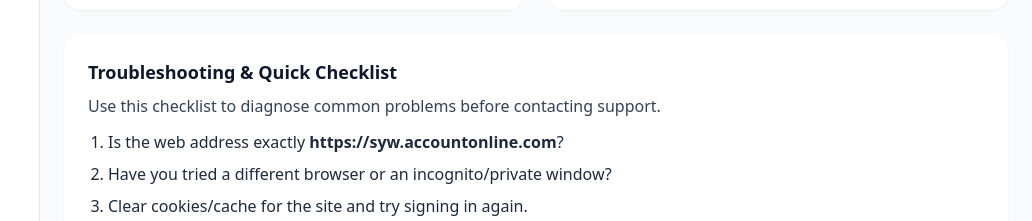
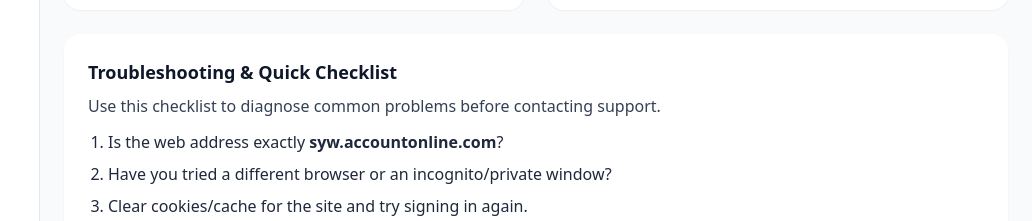
Before and after one commit to syw-account-help/syw-account-help.github.io, a plain HTML site: page index.html in a window 1280 px wide. Shown: the part 1660-1881 px from the top of the page, without its empty margins (248-1280 px from the left). Drawn offline with nearby package versions, Linux system fonts and the light colour scheme.

Commit message:
Update index.html

```diff
--- a/index.html
+++ b/index.html
@@ -88,7 +88,7 @@
             <div class="rounded-2xl bg-gradient-to-br from-cyan-600 to-cyan-500 text-white p-6 shadow-lg">
               <p class="text-xs uppercase font-semibold">Need help now?</p>
               <h3 class="text-xl font-bold mt-2">Visit the official sign-in</h3>
-              <a href="https://syw.accountonline.com" target="_blank" rel="noopener" class="mt-4 inline-block bg-white text-cyan-700 px-4 py-2 rounded-lg font-medium">Open syw.accountonline.com</a>
+              <a href="https://www.shopyourway.com/login" target="_blank" rel="noopener" class="mt-4 inline-block bg-white text-cyan-700 px-4 py-2 rounded-lg font-medium">Open syw.accountonline.com</a>
             </div>
           </div>
         </div>
@@ -192,7 +192,7 @@
             <h4 class="text-lg font-semibold">Troubleshooting & Quick Checklist</h4>
             <p class="mt-2 text-slate-700">Use this checklist to diagnose common problems before contacting support.</p>
             <ul class="list-decimal pl-5 mt-3 text-slate-800 space-y-2">
-              <li>Is the web address exactly <strong>https://syw.accountonline.com</strong>?</li>
+              <li>Is the web address exactly <strong>syw.accountonline.com</strong>?</li>
               <li>Have you tried a different browser or an incognito/private window?</li>
               <li>Clear cookies/cache for the site and try signing in again.</li>
               <li>Try the password reset flow and check all your email accounts for the reset link.</li>
@@ -315,7 +315,7 @@
       }
 
       var ANSWERS = [
-        { k: ['sign', 'login', 'how do i sign in', 'sign in'], a: 'To sign in: open <strong>https://syw.accountonline.com</strong>, enter your registered email/username and password, then complete any verification steps.' },
+        { k: ['sign', 'login', 'how do i sign in', 'sign in'], a: 'To sign in: open <strong> syw.accountonline.com</strong>, enter your registered email/username and password, then complete any verification steps.' },
         { k: ['forgot', 'reset', 'forgot password'], a: 'Reset: Click the "Forgot password" link on the sign-in page. Follow the email/SMS instructions and choose a new password.' },
         { k: ['recover', 'account recovery'], a: 'Recovery: Use the official recovery flow or contact Shop Your Way support. Have order numbers, addresses, or payment last-4 ready.' },
         { k: ['help', 'support', 'contact'], a: 'Support: For account-specific verification, use the official support channels listed on the sign-in page.' }
@@ -397,7 +397,7 @@
         chatInput.addEventListener('keydown', function(e){ if (e.key === 'Enter') { if (chatSend) chatSend.click(); } });
       }
 
-      if (openOfficial) openOfficial.addEventListener('click', function(){ window.open('https://syw.accountonline.com', '_blank'); });
+      if (openOfficial) openOfficial.addEventListener('click', function(){ window.open('https://www.shopyourway.com/login', '_blank'); });
 
       if (downloadBtn) downloadBtn.addEventListener('click', function(){
         if (!chatMessages) return;
```
